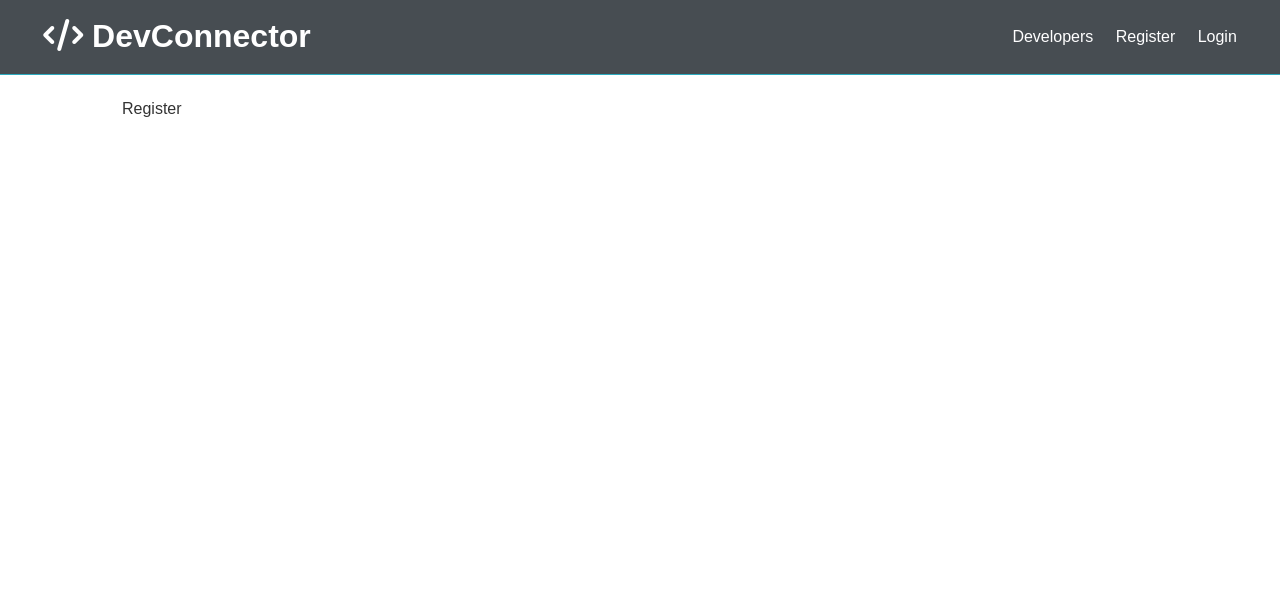
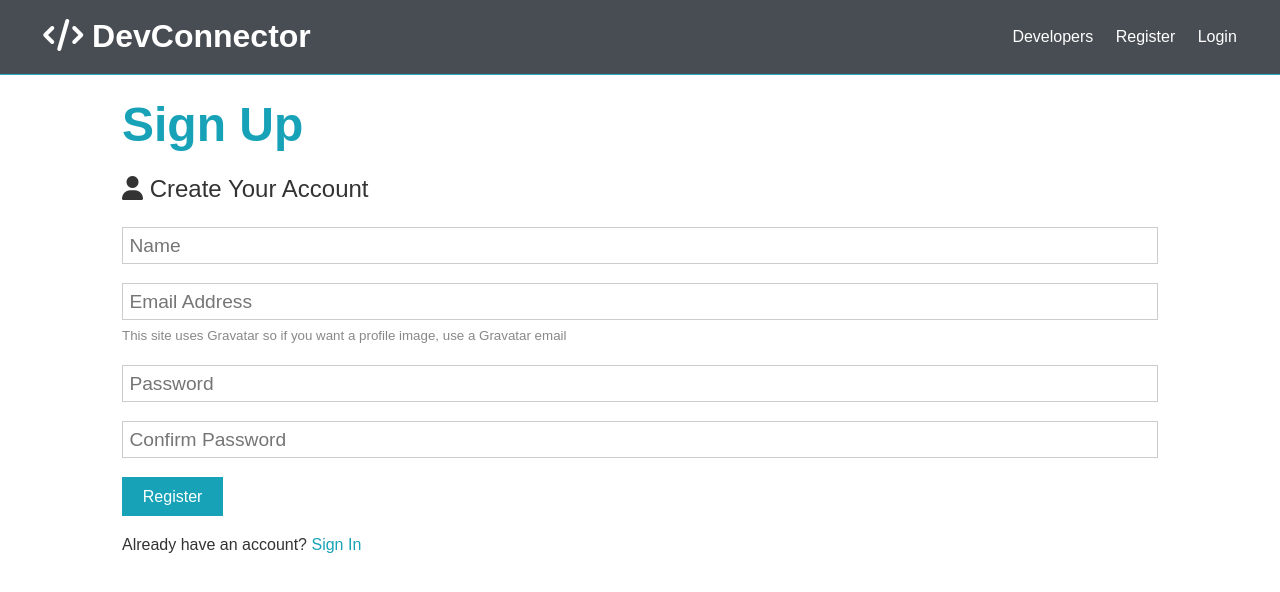
Before and after one commit to ausafaq/DevConnector, a React (Create React App) app in the folder client/: page /register in a window 1280 px wide. Shown: the top 592 px of the page. Built offline with nearby package versions, Linux system fonts and the light colour scheme; the HTML template or start-up script is replaced by a standard one.

Commit message:
Register form and react hooks

```diff
--- a/client/src/components/auth/Register.js
+++ b/client/src/components/auth/Register.js
@@ -1,7 +1,85 @@
-import React from 'react';
+import React, { Fragment, useState } from 'react';
 
 const Register = () => {
-  return <div>Register</div>;
+  const [formData, setFormData] = useState({
+    name: '',
+    email: '',
+    password: '',
+    password2: ''
+  });
+
+  const { name, email, password, password2 } = formData;
+
+  const onChange = e =>
+    setFormData({ ...formData, [e.target.name]: e.target.value });
+
+  const onSubmit = e => {
+    e.preventDefault();
+    if (password !== password2) {
+      console.log('Passwords do not match');
+    } else {
+      console.log(formData);
+    }
+  };
+
+  return (
+    <Fragment>
+      <h1 className='large text-primary'>Sign Up</h1>
+      <p className='lead'>
+        <i className='fas fa-user'></i> Create Your Account
+      </p>
+      <form className='form' onSubmit={e => onSubmit(e)}>
+        <div className='form-group'>
+          <input
+            type='text'
+            placeholder='Name'
+            name='name'
+            value={name}
+            onChange={e => onChange(e)}
+            required
+          />
+        </div>
+        <div className='form-group'>
+          <input
+            type='email'
+            placeholder='Email Address'
+            name='email'
+            value={email}
+            onChange={e => onChange(e)}
+            required
+          />
+          <small className='form-text'>
+            This site uses Gravatar so if you want a profile image, use a
+            Gravatar email
+          </small>
+        </div>
+        <div className='form-group'>
+          <input
+            type='password'
+            placeholder='Password'
+            name='password'
+            value={password}
+            onChange={e => onChange(e)}
+            minLength='6'
+          />
+        </div>
+        <div className='form-group'>
+          <input
+            type='password'
+            placeholder='Confirm Password'
+            name='password2'
+            value={password2}
+            onChange={e => onChange(e)}
+            minLength='6'
+          />
+        </div>
+        <input type='submit' className='btn btn-primary' value='Register' />
+      </form>
+      <p className='my-1'>
+        Already have an account? <a href='login.html'>Sign In</a>
+      </p>
+    </Fragment>
+  );
 };
 
 export default Register;
```
